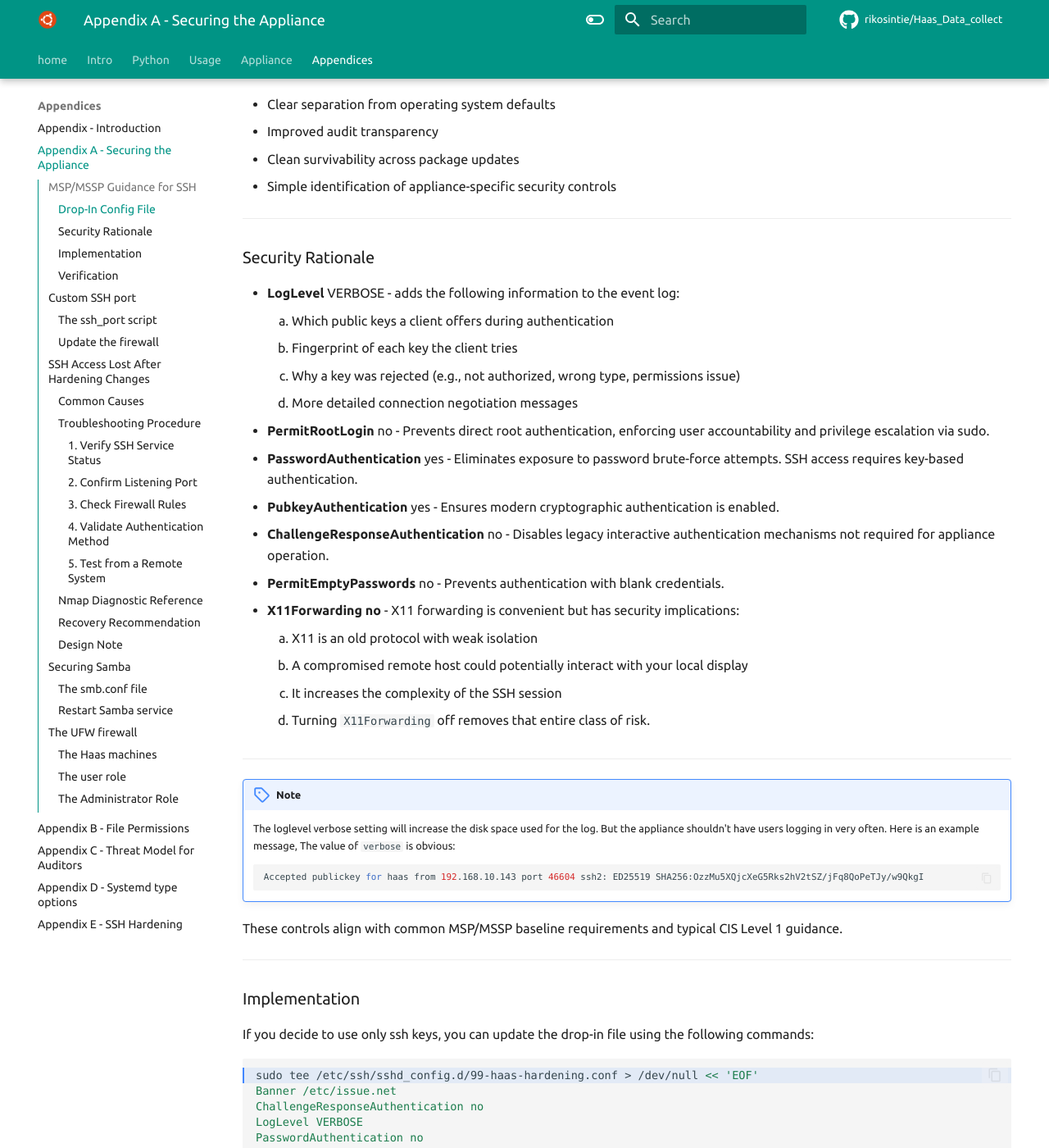
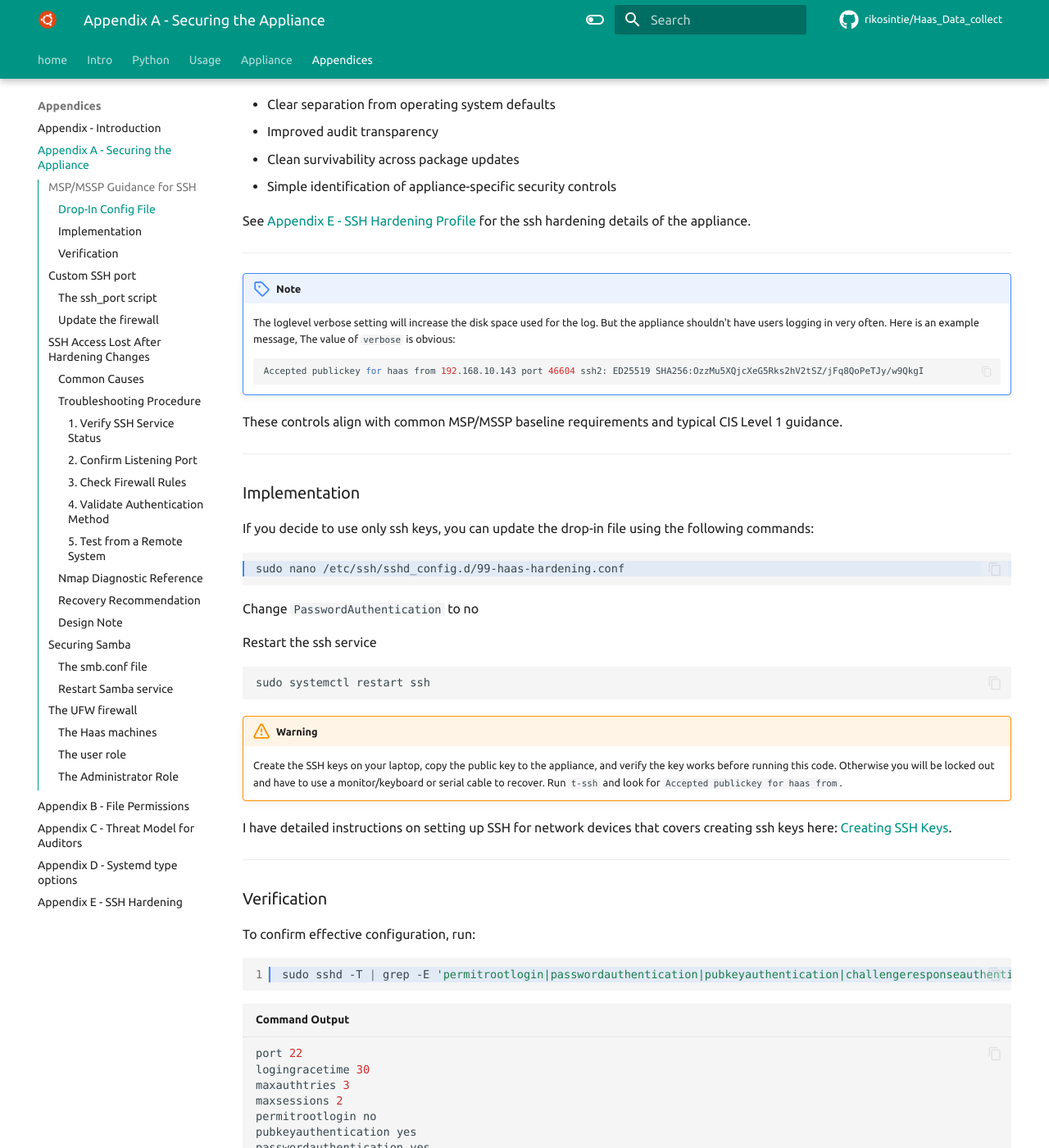
Before and after one commit to rikosintie/Haas_Data_collect, an MkDocs documentation site: the page built from docs/appendices/appendix-a.md, in a window 1280 px wide and 1400 px high, scrolled down 3278 px. Shown: the whole window at 82% size. Built offline with MkDocs 1.6.1 and Material for MkDocs 9.7.7, drawn with Linux system fonts in a browser that asks for light colours; some web fonts are replaced; comment, search, counter and statistics services are not loaded; some of the changed text lies outside the part shown.

Commit message:
Git Title: Updated the MSP/MSSP Guidance section

````diff
--- a/docs/appendices/appendix-a.md
+++ b/docs/appendices/appendix-a.md
@@ -111,30 +111,7 @@ This approach ensures:
 - Clean survivability across package updates
 - Simple identification of appliance-specific security controls
 
-----------------------------------------------------------------
-
-### Security Rationale
-
-- **LogLevel** VERBOSE - adds the following information to the event log:
-    1. Which public keys a client offers during authentication
-    1. Fingerprint of each key the client tries
-    1. Why a key was rejected (e.g., not authorized, wrong type, permissions issue)
-    1. More detailed connection negotiation messages
-- **PermitRootLogin** no -
-Prevents direct root authentication, enforcing user accountability and privilege escalation via sudo.
-- **PasswordAuthentication** yes -
-Eliminates exposure to password brute-force attempts. SSH access requires key-based authentication.
-- **PubkeyAuthentication** yes -
-Ensures modern cryptographic authentication is enabled.
-- **ChallengeResponseAuthentication** no -
-Disables legacy interactive authentication mechanisms not required for appliance operation.
-- **PermitEmptyPasswords** no -
-Prevents authentication with blank credentials.
-- **X11Forwarding no** - X11 forwarding is convenient but has security implications:
-    1. X11 is an old protocol with weak isolation
-    1. A compromised remote host could potentially interact with your local display
-    1. It increases the complexity of the SSH session
-    1. Turning `X11Forwarding` off removes that entire class of risk.
+See [Appendix E - SSH Hardening Profile](../appendices/appendix-e.md) for the ssh hardening details of the appliance.
 
 ----------------------------------------------------------------
 
@@ -153,17 +130,14 @@ These controls align with common MSP/MSSP baseline requirements and typical CIS
 If you decide to use only ssh keys, you can update the drop-in file using the following commands:
 
 ```bash hl_lines='1'
-sudo tee /etc/ssh/sshd_config.d/99-haas-hardening.conf > /dev/null << 'EOF'
-Banner /etc/issue.net
-ChallengeResponseAuthentication no
-LogLevel VERBOSE
-PasswordAuthentication no
-PermitEmptyPasswords no
-PermitRootLogin no
-PubkeyAuthentication yes
-X11Forwarding no
-EOF
+sudo nano /etc/ssh/sshd_config.d/99-haas-hardening.conf
+```
 
+Change `PasswordAuthentication` to no
+
+Restart the ssh service
+
+```bash
 sudo systemctl restart ssh
 ```
 
@@ -179,16 +153,31 @@ I have detailed instructions on setting up SSH for network devices that covers c
 To confirm effective configuration, run:
 
 ```bash linenums='1' hl_lines='1'
-sudo sshd -T | grep -E 'permitrootlogin|passwordauthentication|pubkeyauthentication|challengeresponseauthentication|permitemptypasswords|^banner|x11f'
+sudo sshd -T | grep -E 'permitrootlogin|passwordauthentication|pubkeyauthentication|challengeresponseauthentication|permitemptypasswords|^banner|x11f|macs|^kexalgorithms|hostkey|pubbkeyauth|^port|^maxa|^maxse|grace|allowt|allowa|lastlog|strictm'
 ```
 
 ```bash title='Command Output'
+port 22
+logingracetime 30
+maxauthtries 3
+maxsessions 2
 permitrootlogin no
 pubkeyauthentication yes
 passwordauthentication yes
+printlastlog yes
 x11forwarding no
+strictmodes yes
 permitemptypasswords no
+allowtcpforwarding no
+allowagentforwarding no
+macs hmac-sha2-256-etm@openssh.com,hmac-sha2-512-etm@openssh.com,umac-128-etm@openssh.com
 banner /etc/issue.net
+hostkeyagent none
+kexalgorithms curve25519-sha256,curve25519-sha256@libssh.org
+hostkeyalgorithms ssh-ed25519,ssh-ed25519-cert-v01@openssh.com
+hostkey /etc/ssh/ssh_host_rsa_key
+hostkey /etc/ssh/ssh_host_ecdsa_key
+hostkey /etc/ssh/ssh_host_ed25519_key
 ```
 
 The output should reflect the enforced values.
````
